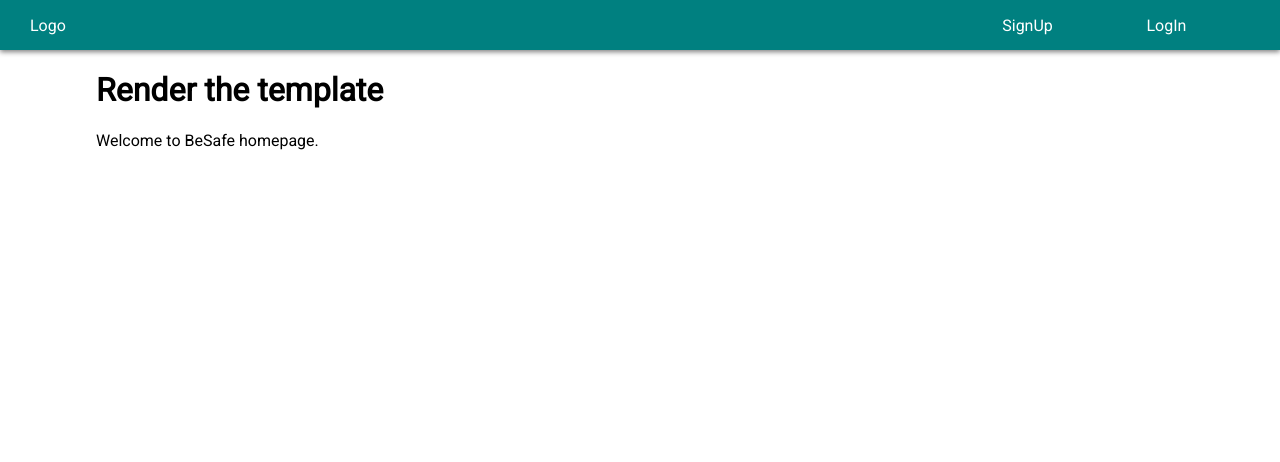
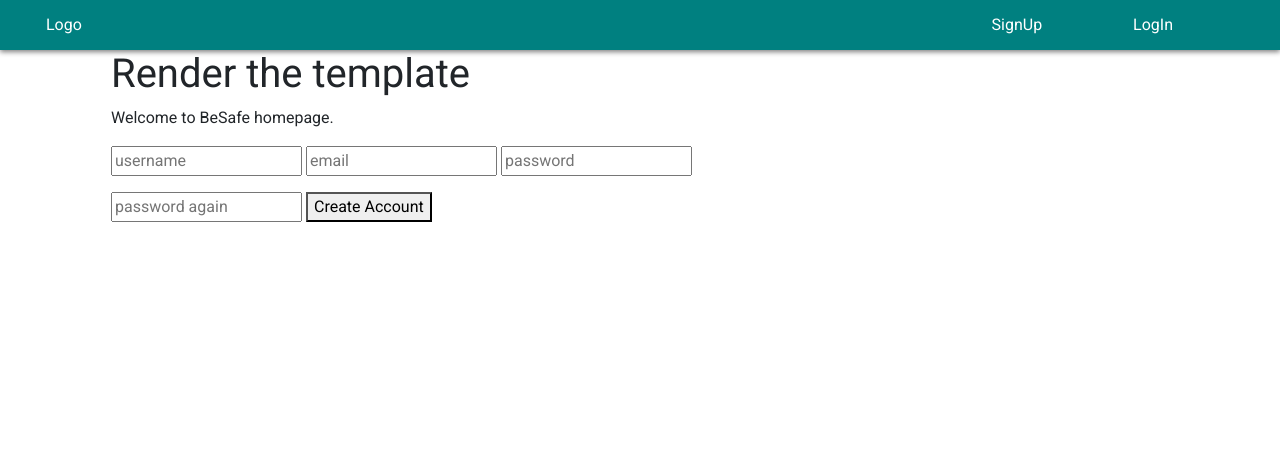
Before and after one commit to felipesv/BeSafe, a Flask app: page / in a window 1280 px wide. Shown: the top 462 px of the page. Run offline with Flask 2, Linux system fonts and the light colour scheme; data that the repository does not hold is empty; parts of the project's set-up code (start-up, migrations or seed data) failed here and were passed over; some libraries are stand-ins or nearby versions.

Commit message:
[update] advance signup (validation if email exists)

```diff
--- a/models/__init__.py
+++ b/models/__init__.py
@@ -1,5 +1,5 @@
 #!/usr/bin/python3
-"""
+""" storages
 """
 
 from models.database.firebase_db import Firebase_db
--- a/public/app.py
+++ b/public/app.py
@@ -1,16 +1,57 @@
-''' Run app '''
-from flask import Flask, render_template
+#!/usr/bin/python3
+''' Run app
+'''
+from flask import Flask, render_template, flash, redirect, request, url_for,\
+    jsonify, abort
+from datetime import datetime
 from uuid import uuid4
+from models.user import User
+from models.role import Role
+import json
 
 app = Flask(__name__)
-app.config.from_object('config')
+app.config.from_object('public.config')
 
 
 @app.route('/')
 def index():
    ''' render index.html '''
    cache = str(uuid4())
-   return render_template('index.html', cache=cache)
+   emails = [email['email'] for email in User.readAll().values()]
+   return render_template('index.html', cache=cache, emails=emails)
+
+
+@app.route('/sign_up', methods=['POST'])
+def sign_up():
+    '''
+    '''
+    if request.method == 'POST':
+        if request.form['password'] == request.form['verify']:
+            role = Role.readAll()
+            idRole = ''.join([rol['idRol'] for rol in role.values()])
+            data = [
+                idRole,
+                request.form['username'],
+                request.form['email'],
+                request.form['password']
+            ]
+            user = User(*data)
+            user.write()
+        else:
+            flash('The password do not equal')
+    return redirect(url_for('index'))
+
+
+@app.route('/emails', methods=['POST', 'GET'])
+def email_validation():
+    if request.method == 'GET':
+        return redirect(url_for('index'))
+    data = request.get_json()
+    if data is None:
+        abort(400, description='Not a JSON')
+    if len(data) == 0:
+        emails = [email['email'] for email in User.readAll().values()]
+        return jsonify(emails)
 
 
 @app.errorhandler(404)
--- a/public/static/scripts/app.js
+++ b/public/static/scripts/app.js
@@ -0,0 +1,20 @@
+function email_validation() {
+  $.ajax({
+    type: 'POST',
+    url: '/emails',
+    data: '{}',
+    dataType: 'json',
+    contentType: 'application/json',
+    success: function (emails) {
+      for (const email of emails) {
+        if (email === $('#email').val()) {
+          $('#email').css('border-color', 'red');
+          $('#email').after('<p>email ya usado</p>');
+        } else {
+          $('#email + p').remove();
+          $('#email').css('border-color', 'initial');
+        }
+      }
+    }
+  });
+}
--- a/public/templates/index.html
+++ b/public/templates/index.html
@@ -1,8 +1,14 @@
 {% extends 'layout.html' %}
+{{ js|safe }}
 {% block title %}Index{% endblock title %}
-<!-- {% block head %}{{ super() }}{% endblock head %} -->
+<!-- {% block head %}
+  {{ js|safe }}
+  {{ super() }}
+{% endblock head %} -->
 {% block content %}
+  {{ js|safe }}
   <h1>Render the template</h1>
   <p class="important">
     Welcome to BeSafe homepage.
+  {% include 'partials/signUp.html' %}
 {% endblock content %}
--- a/public/templates/layout.html
+++ b/public/templates/layout.html
@@ -4,8 +4,18 @@
   {% block head %}
   <meta charset="UTF-8">
   <meta name="viewport" content="width=device-width, initial-scale=1.0">
+  <!-- Google fonts == Roboto ==  -->
   <link href="https://fonts.googleapis.com/css2?family=Roboto&display=swap" rel="stylesheet">
+  <!-- Bootstrap 4 -->
+  <link rel="stylesheet" href="https://stackpath.bootstrapcdn.com/bootstrap/4.5.0/css/bootstrap.min.css" integrity="sha384-9aIt2nRpC12Uk9gS9baDl411NQApFmC26EwAOH8WgZl5MYYxFfc+NcPb1dKGj7Sk" crossorigin="anonymous">
+  <!-- My styles -->
   <link rel="stylesheet" href="{{ url_for('static', filename='styles/styles.css') }}?{{ cache }}">
+  <!-- JS, Popper.js, and jQuery -->
+  <script src="https://code.jquery.com/jquery-3.5.1.min.js" integrity="sha256-9/aliU8dGd2tb6OSsuzixeV4y/faTqgFtohetphbbj0=" crossorigin="anonymous"></script>
+  <script src="https://cdn.jsdelivr.net/npm/popper.js@1.16.0/dist/umd/popper.min.js" integrity="sha384-Q6E9RHvbIyZFJoft+2mJbHaEWldlvI9IOYy5n3zV9zzTtmI3UksdQRVvoxMfooAo" crossorigin="anonymous"></script>
+  <script src="https://stackpath.bootstrapcdn.com/bootstrap/4.5.0/js/bootstrap.min.js" integrity="sha384-OgVRvuATP1z7JjHLkuOU7Xw704+h835Lr+6QL9UvYjZE3Ipu6Tp75j7Bh/kR0JKI" crossorigin="anonymous"></script>
+  <!-- scripts -->
+  <script src="{{ url_for('static', filename='scripts/app.js')}}?{{ cache }}"></script>
   <title>{% block title %}{% endblock title %}</title>
   {% endblock head %}
 </head>
--- a/public/templates/partials/signUp.html
+++ b/public/templates/partials/signUp.html
@@ -0,0 +1,10 @@
+<div class="form">
+  <form action="/sign_up" method="POST">
+    <input type="text" placeholder="username" name="username" id="username" required>
+    <input type="text" placeholder="email" name="email" id="email" onchange="email_validation()" required>
+    <input type="password" placeholder="password" name="password" id="password" required>
+    <p id="email_check"></p>
+    <input type="password" placeholder="password again" name="verify" id="verify-password" required>
+    <button type="submit">Create Account</button>
+  </form>
+</div>
```
Also changed, not shown: public/templates/partials/LogIn.html (+7 -0 lines).
